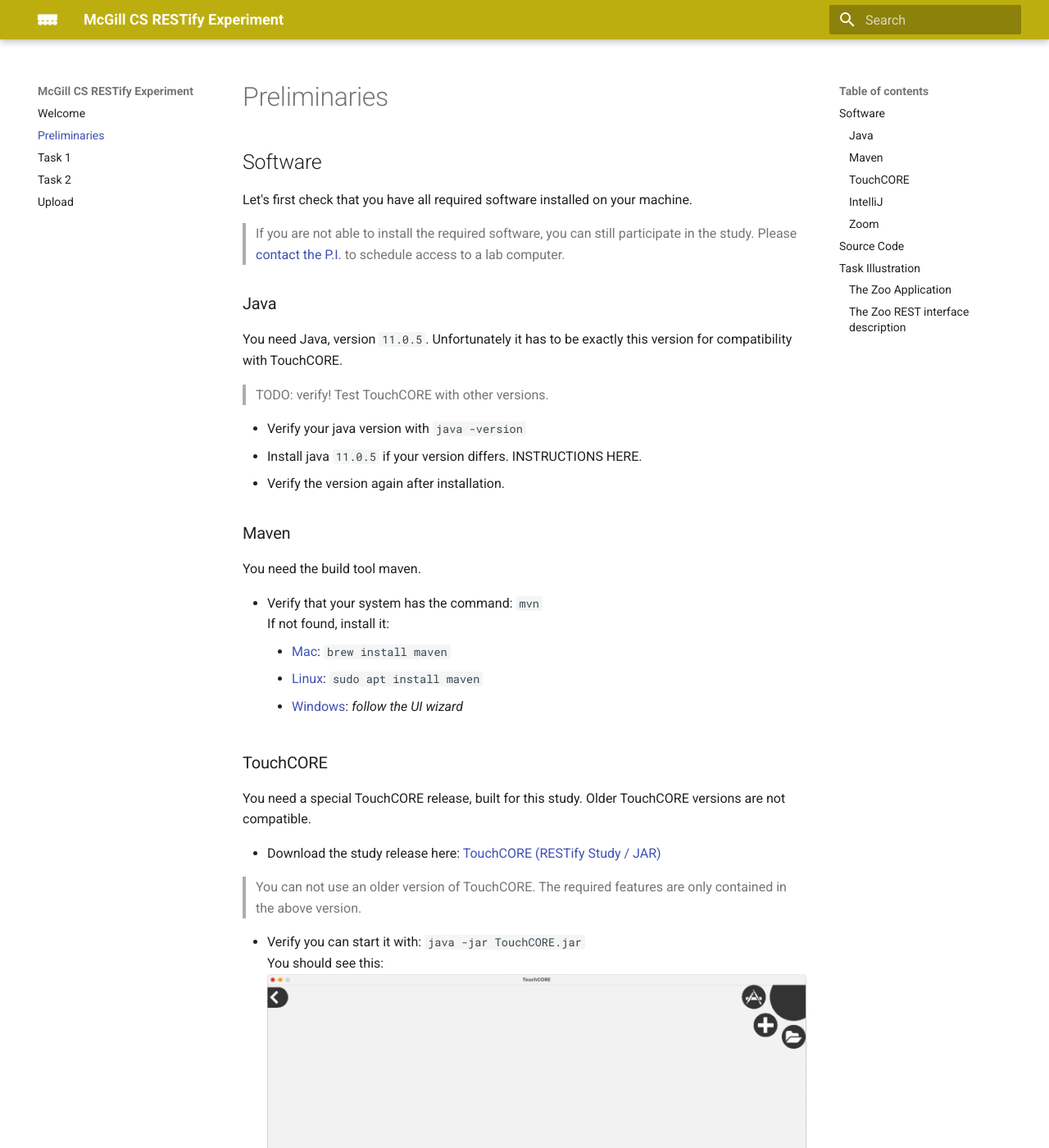
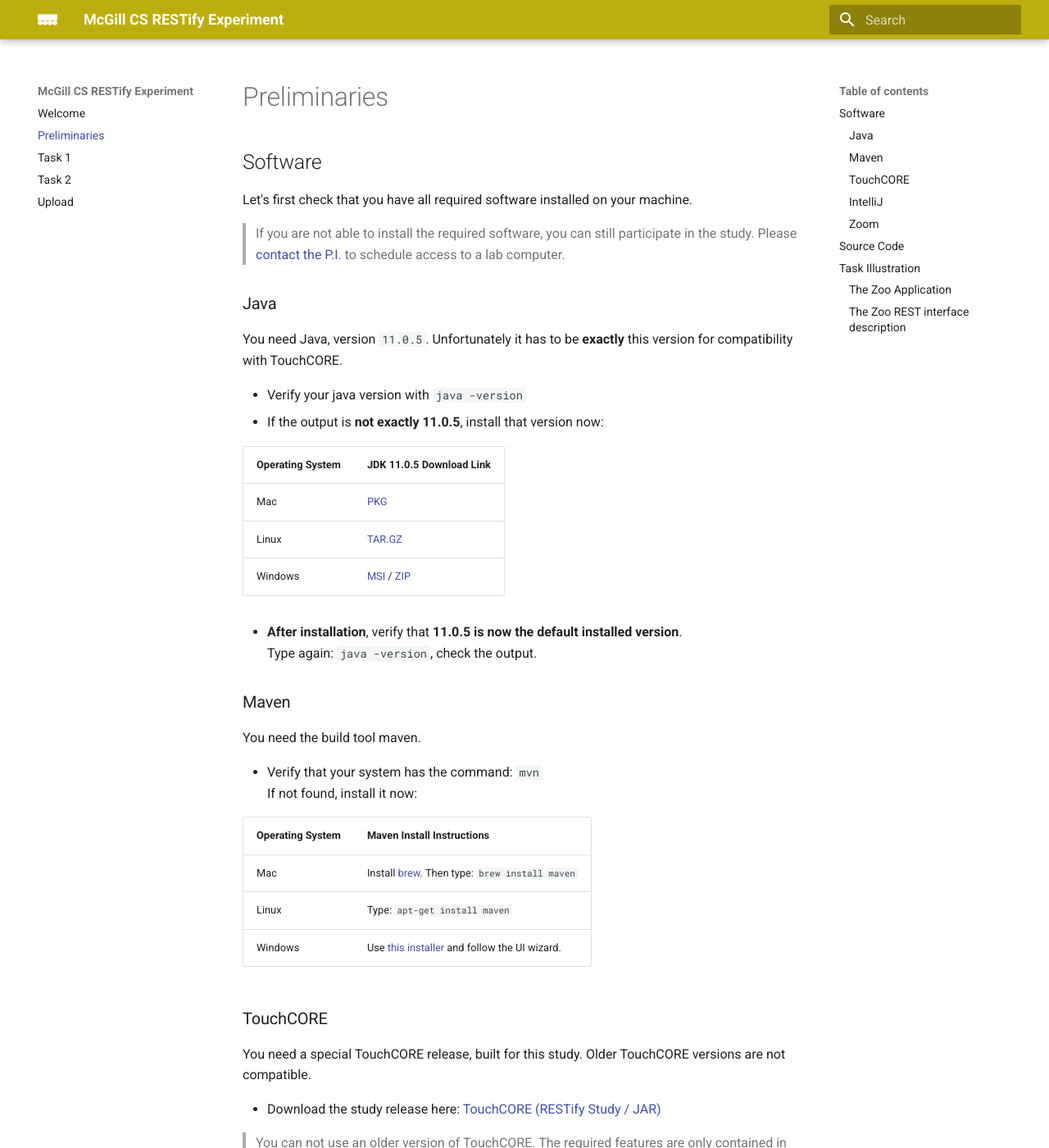
Before and after one commit to m5c/RestifyParticipantInstructions, an MkDocs documentation site: the page built from docs/preliminaries.md, in a window 1280 px wide and 1400 px high. Shown: the whole window at 82% size. Built offline with MkDocs 1.6.1 and Material for MkDocs 9.7.7, drawn with Linux system fonts in a browser that asks for light colours; some of the changed text lies outside the part shown.

Commit message:
improved java and maven install instructions

````diff
--- a/docs/interface-zoo.txt
+++ b/docs/interface-zoo.txt
@@ -1,7 +1,7 @@
  * Your interface should begin with a top-level resource "*zoo*", not offering any methods.
- * "*bookstore*" should have two subresources, "*animals*" and "*openinghours*", both offering a *[GET]* method.
+ * "*zoo*" should have two subresources, "*animals*" and "*openinghours*", both offering a *[GET]* method.
     * A *[GET]* request to *"animals"* should return the list of all animal names in the zoo.
     * A *[GET]* request to "*openinghours*" should return a description of the zoo's opening hours during the week and on weekends.
- * The "*animals*" resource should have a single dynamic placeholder subresource representing an specific animal, identified by name.
+ * The "*animals*" resource should have a single **dynamic placeholder subresource** representing a specific animal, identified by name. Name it e.g. "*animalnames*"
     * A *[GET]* request to the dynamic placeholder subresource should provide details on the given animal, identified by the value of the dynamic resource, service is input parameter.
     * A *[PUT]* request to the dynamic placeholder subresource should allow adding a new animal to the zoo. The name of the new animal is again specified by the value of the dynamic resource, while further details on the animal are passed as request body payload.
--- a/docs/preliminaries.md
+++ b/docs/preliminaries.md
@@ -8,23 +8,32 @@
 
 ### Java
 
-You need Java, version ```11.0.5```. Unfortunately it has to be exactly this version for compatibility with TouchCORE.
-
- > TODO: verify! Test TouchCORE with other versions.
+You need Java, version ```11.0.5```. Unfortunately it has to be **exactly** this version for compatibility with TouchCORE.
 
  * Verify your java version with ```java -version```
- * Install java ```11.0.5``` if your version differs. INSTRUCTIONS HERE.
-   * Verify the version again after installation.
+ * If the output is **not exactly 11.0.5**, install that version now:
+
+| Operating System | JDK 11.0.5 Download Link |
+|---|---|
+| Mac |[PKG](https://www.cs.mcgill.ca/~mschie3/1105/OpenJDK11U-jdk_x64_mac_hotspot_11.0.5_10.pkg) |
+| Linux | [TAR.GZ](https://www.cs.mcgill.ca/~mschie3/1105/OpenJDK11U-jdk_x64_linux_hotspot_11.0.5_10.tar.gz) |
+| Windows | [MSI](https://www.cs.mcgill.ca/~mschie3/1105/OpenJDK11U-jdk_x64_windows_hotspot_11.0.5_10.msi) / [ZIP](https://www.cs.mcgill.ca/~mschie3/1105/OpenJDK11U-jdk_x64_windows_hotspot_11.0.5_10.zip) |
+
+ * **After installation**, verify that **11.0.5 is now the default installed version**.
+Type again: ```java -version```, check the output.
 
 ### Maven
 
 You need the build tool maven.
 
  * Verify that your system has the command: ```mvn```
- If not found, install it:
-     * [Mac](https://brew.sh/): ```brew install maven```
-     * [Linux](https://linux.die.net/man/8/apt-get): ```sudo apt install maven```
-     * [Windows](https://maven.apache.org/download.cgi): *follow the UI wizard*
+ If not found, install it now:
+
+| Operating System | Maven Install Instructions |
+|---|---|
+| Mac | Install [brew](https://brew.sh/). Then type: ```brew install maven``` |
+| Linux | Type: ```apt-get install maven``` |
+| Windows | Use [this installer](https://maven.apache.org/download.cgi) and follow the UI wizard. |
 
 ### TouchCORE
 
````
Also changed, not shown: other parts of docs/preliminaries.md (+2 -2 lines), docs/preliminaries-start.md (+18 -9 lines).
